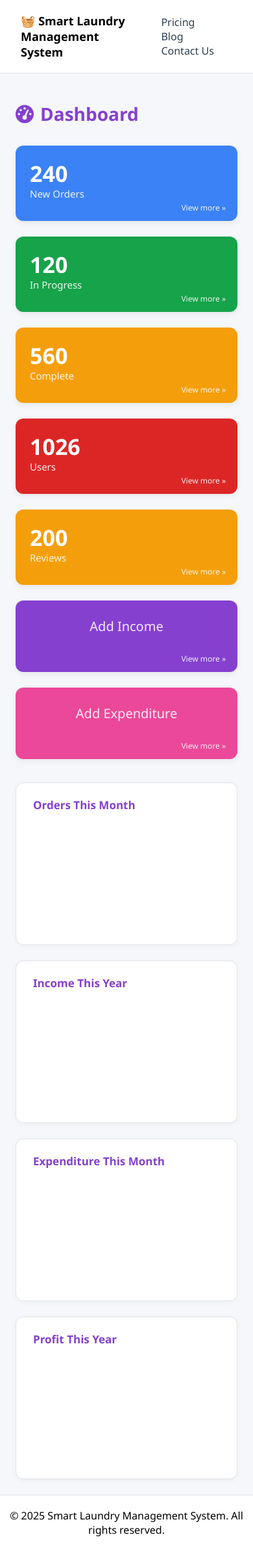
After one commit to MHasanSwe/Laundry-Management, a PHP site: page /front/adminDashboard.html in a window 390 px wide. The commit adds this page. Shown: the whole page at 65% size. Run offline with PHP 8.4, Linux system fonts and the light colour scheme; a map, chart or similar area stays blank.

Commit message:
admin login solved

```diff
--- a/backend/login.php
+++ b/backend/login.php
@@ -20,7 +20,7 @@ if ($_SERVER["REQUEST_METHOD"] == "POST") {
 
         // Redirect based on role
         if ($user["role"] === "admin") {
-            header("Location: ../front/admindashboard.html");
+            header("Location: ../front/adminDashboard.html");
         } else {
             header("Location: ../front/userdashboard.html");
         }
--- /dev/null
+++ b/front/adminDashboard.html
@@ -0,0 +1,385 @@
+
+
+<!DOCTYPE html>
+<html lang="en">
+<head>
+  <meta charset="UTF-8" />
+  <meta name="viewport" content="width=device-width, initial-scale=1.0" />
+  <title>Smart Laundry Dashboard</title>
+  <link rel="stylesheet" href="https://cdnjs.cloudflare.com/ajax/libs/font-awesome/6.5.0/css/all.min.css" />
+  <script src="https://cdn.jsdelivr.net/npm/chart.js"></script>
+  <style>
+    * {
+      box-sizing: border-box;
+    }
+    .main-heading h1 {
+  font-size: 28px;
+  font-weight: bold;
+  margin-bottom: 30px;
+  color: #8540cf;
+}
+
+
+    body {
+      margin: 0;
+      font-family: 'Segoe UI', Tahoma, Geneva, Verdana, sans-serif;
+      display: flex;
+      flex-direction: column;
+      height: 100vh;
+      background-color: #f5f7fa;
+    }
+
+    /* --------------------------------------------------*
+       HEADER
+    * --------------------------------------------------*/
+    header {
+      display: flex;
+      justify-content: space-between;
+      align-items: center;
+      padding: 20px 32px;
+      background: #ffffff;
+      border-bottom: 1px solid #e1e4e8;
+    }
+
+    header h1 {
+      font-size: 18px;
+      margin: 0;
+    }
+
+    nav a {
+      margin-left: 28px;
+      text-decoration: none;
+      color: #2c3e50;
+      font-weight: 500;
+      transition: color 0.2s;
+    }
+
+    nav a:hover {
+      color: #039855;
+    }
+
+    /* --------------------------------------------------*
+       LAYOUT WRAPPER
+    * --------------------------------------------------*/
+    .dashboard-container {
+      display: flex;
+      flex: 1;
+      overflow: hidden;
+    }
+
+    /* --------------------------------------------------*
+       SIDEBAR
+    * --------------------------------------------------*/
+    .sidebar {
+      width: 220px;
+      background-color: #2c3e50;
+      padding-top: 30px;
+      display: flex;
+      flex-direction: column;
+      color: white;
+      overflow-y: auto;
+    }
+
+    .sidebar a {
+      padding: 15px 30px;
+      color: inherit;
+      text-decoration: none;
+      font-size: 15px;
+      display: flex;
+      align-items: center;
+      gap: 10px;
+      transition: background 0.3s;
+    }
+
+    .sidebar a:hover {
+      background-color: #34495e;
+    }
+
+    /* --------------------------------------------------*
+       MAIN CONTENT
+    * --------------------------------------------------*/
+    .main-content {
+      flex: 1;
+      padding: 40px 56px;
+      overflow-y: auto;
+    }
+
+    /* --------------------------------------------------*
+       STAT CARDS (TOP ROW)
+    * --------------------------------------------------*/
+    .stats {
+      display: grid;
+      grid-template-columns: repeat(auto-fit, minmax(220px, 1fr));
+      gap: 24px;
+      margin-bottom: 36px;
+    }
+
+    .stat-card {
+      position: relative;
+      border-radius: 12px;
+      padding: 26px 22px 32px;
+      color: #ffffff;
+      min-height: 110px;
+      box-shadow: 0 4px 10px rgba(0, 0, 0, 0.06);
+    }
+
+    .stat-number {
+      font-size: 34px;
+      font-weight: 700;
+      margin: 0 0 4px;
+      line-height: 1;
+    }
+
+    .stat-label {
+      font-size: 15px;
+      font-weight: 500;
+      margin: 0;
+      opacity: 0.9;
+    }
+
+    .view-more {
+      position: absolute;
+      bottom: 12px;
+      right: 18px;
+      font-size: 12px;
+      text-decoration: none;
+      color: #ffffff;
+      opacity: 0.9;
+      transition: opacity 0.2s;
+    }
+
+    .view-more:hover {
+      opacity: 1;
+    }
+
+    /* Color variations */
+    .blue    { background: #3B82F6; }
+    .green   { background: #16A34A; }
+    .orange  { background: #F59E0B; }
+    .red     { background: #DC2626; }
+    .purple { background: #8540cf; }
+    .pink   { background: #ec4899; }
+    .larger-label {
+        font-size: 20px;
+        text-align: center;
+        width:100%;
+    }
+
+    /* --------------------------------------------------*
+       CHART PANELS
+    * --------------------------------------------------*/
+    .charts {
+      display: grid;
+      grid-template-columns: repeat(auto-fit, minmax(320px, 1fr));
+      gap: 24px;
+    }
+
+    .chart-card {
+      background: #ffffff;
+      border: 1px solid #e1e4e8;
+      border-radius: 12px;
+      padding: 22px 26px 30px;
+      box-shadow: 0 2px 8px rgba(0, 0, 0, 0.04);
+      display: flex;
+      flex-direction: column;
+      justify-content: center;
+    }
+
+    .chart-card h3 {
+      margin: 0 0 18px;
+      font-size: 17px;
+      font-weight: 600;
+      color: #8540cf;
+    }
+
+    .chart-wrapper {
+      flex: 1;
+      position: relative;
+    }
+
+    canvas {
+      max-height: 240px;
+    }
+
+    /* --------------------------------------------------*
+       RESPONSIVE
+    * --------------------------------------------------*/
+    @media (max-width: 900px) {
+      .sidebar {
+        display: none;
+      }
+      .main-content {
+        padding: 24px;
+      }
+    }
+  </style>
+</head>
+<body>
+  <!-- =================== HEADER =================== -->
+  <header>
+    <h1>🧺 Smart Laundry Management System</h1>
+    <nav>
+      <a href="#">Pricing</a>
+      <a href="#">Blog</a>
+      <a href="#contact">Contact Us</a>
+    </nav>
+  </header>
+
+  <div class="dashboard-container">
+    <!-- =================== SIDEBAR =================== -->
+    <aside class="sidebar">
+      <a href="dashboard.html"><i class="fas fa-tachometer-alt"></i> Dashboard</a>
+      <a href="profile.html"><i class="fas fa-user"></i> Profile</a>
+      <a href="place_order.html"><i class="fa-solid fa-users"></i> Users List</a>
+      <a href="order_history.html"><i class="fas fa-history"></i> Order History</a>
+      <a href="status.html"><i class="fa-solid fa-cash-register"></i> Payment History</a>
+      <a href="status.html"><i class="fa-solid fa-comments"></i> Reviews</a>
+      <a href="settingsadmin.html"><i class="fas fa-cogs"></i> Settings</a>
+      <a href="../backend/logout.php"><i class="fas fa-sign-out-alt"></i> Log Out</a>
+
+    </aside>
+
+    <!-- =================== MAIN CONTENT =================== -->
+    <main class="main-content">
+        <div class="main-heading">
+            <h1><i class="fas fa-tachometer-alt" style="margin-right: 10px;"></i>Dashboard</h1>
+          </div>
+      <!-- Top statistics row -->
+      <section class="stats">
+        <div class="stat-card blue">
+          <h2 class="stat-number" id="newOrders">240</h2>
+          <p class="stat-label">New Orders</p>
+          <a href="adminorders.html" class="view-more">View more »</a>
+        </div>
+        <div class="stat-card green">
+          <h2 class="stat-number" id="inProgress">120</h2>
+          <p class="stat-label">In Progress</p>
+          <a href="adminprogress.html" class="view-more">View more »</a>
+        </div>
+        <div class="stat-card orange">
+          <h2 class="stat-number" id="completedOrders">560</h2>
+          <p class="stat-label">Complete</p>
+          <a href="admincompleted.html" class="view-more">View more »</a>
+        </div>
+        <div class="stat-card red">
+          <h2 class="stat-number" id="totalCustomers">1026</h2>
+          <p class="stat-label">Users</p>
+          <a href="userlist (1).html" class="view-more">View more »</a>
+        </div>
+        <div class="stat-card orange">
+            <h2 class="stat-number" id="completedOrders">200</h2>
+            <p class="stat-label">Reviews</p>
+            <a href="adminreviews.html" class="view-more">View more »</a>
+        </div>
+        <div class="stat-card purple">
+            <p class="stat-label larger-label">Add Income</p>
+            <a href="#" class="view-more">View more »</a>
+        </div>
+        <div class="stat-card pink">
+            <p class="stat-label larger-label">Add Expenditure</p>
+            <a href="#" class="view-more">View more »</a>
+        </div>
+      </section>
+
+      <!-- Charts grid -->
+      <section class="charts">
+        <!-- Orders This Month -->
+        <div class="chart-card">
+          <h3>Orders This Month</h3>
+          <div class="chart-wrapper">
+            <canvas id="ordersThisMonthChart"></canvas>
+          </div>
+        </div>
+
+        <!-- Income This Year -->
+        <div class="chart-card">
+          <h3>Income This Year</h3>
+          <div class="chart-wrapper">
+            <canvas id="incomeThisYearChart"></canvas>
+          </div>
+        </div>
+
+        <!-- Expenditure This Month -->
+        <div class="chart-card">
+          <h3>Expenditure This Month</h3>
+          <div class="chart-wrapper">
+            <canvas id="expenditureThisMonthChart"></canvas>
+          </div>
+        </div>
+
+        <!-- Profit This Year -->
+        <div class="chart-card">
+          <h3>Profit This Year</h3>
+          <div class="chart-wrapper">
+            <canvas id="profitThisYearChart"></canvas>
+          </div>
+        </div>
+      </section>
+    </main>
+  </div>
+
+  <!-- =================== FOOTER =================== -->
+  <footer style="background:#ffffff;text-align:center;padding:20px 0;border-top:1px solid #e1e4e8;">
+    <p style="margin:0">&copy; 2025 Smart Laundry Management System. All rights reserved.</p>
+  </footer>
+
+  <!-- =================== CHART.JS CONFIG =================== -->
+  <script>
+    // Helper to create a simple chart
+    const createChart = (ctx, type, data, options = {}) => new Chart(ctx, { type, data, options });
+
+    // 1. Orders This Month (Pie)
+    createChart(document.getElementById('ordersMonthChart'), 'pie', {
+      labels: ['Dry Cleaning', 'Ironing', 'Wash'],
+      datasets: [{
+        data: [120, 60, 80],
+        backgroundColor: ['#3B82F6', '#F59E0B', '#16A34A'],
+      }]
+    }, {
+      plugins: { legend: { position: 'bottom' } }
+    });
+
+    // 2. Orders This Year (Doughnut)
+    createChart(document.getElementById('ordersYearChart'), 'doughnut', {
+      labels: ['Dry Cleaning', 'Ironing', 'Wash'],
+      datasets: [{
+        data: [720, 480, 640],
+        backgroundColor: ['#EF4444', '#F59E0B', '#10B981'],
+      }]
+    }, {
+      cutout: '60%',
+      plugins: { legend: { position: 'bottom' } }
+    });
+
+    // 3. Month's Package Income (Bar)
+    createChart(document.getElementById('packageIncomeChart'), 'bar', {
+      labels: ['Dry Cleaning', 'Ironing', 'Wash'],
+      datasets: [{
+        label: 'Income ($)',
+        data: [4000, 1500, 5200],
+        backgroundColor: '#3B82F6',
+      }]
+    }, {
+      plugins: { legend: { display: false } },
+      scales: {
+        y: { beginAtZero: true }
+      }
+    });
+
+    // 4. Month's Ordinary Income (Bar)
+    createChart(document.getElementById('ordinaryIncomeChart'), 'bar', {
+      labels: ['Dry Cleaning', 'Ironing', 'Wash'],
+      datasets: [{
+        label: 'Income ($)',
+        data: [3200, 2700, 4500],
+        backgroundColor: '#F59E0B',
+      }]
+    }, {
+      plugins: { legend: { display: false } },
+      scales: {
+        y: { beginAtZero: true }
+      }
+    });
+  </script>
+</body>
+</html>
```
